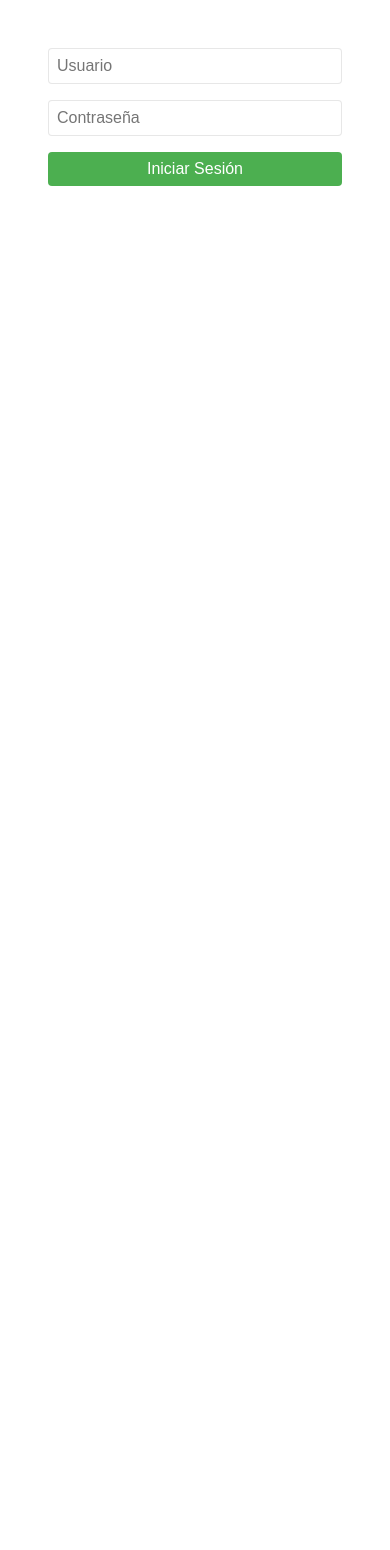
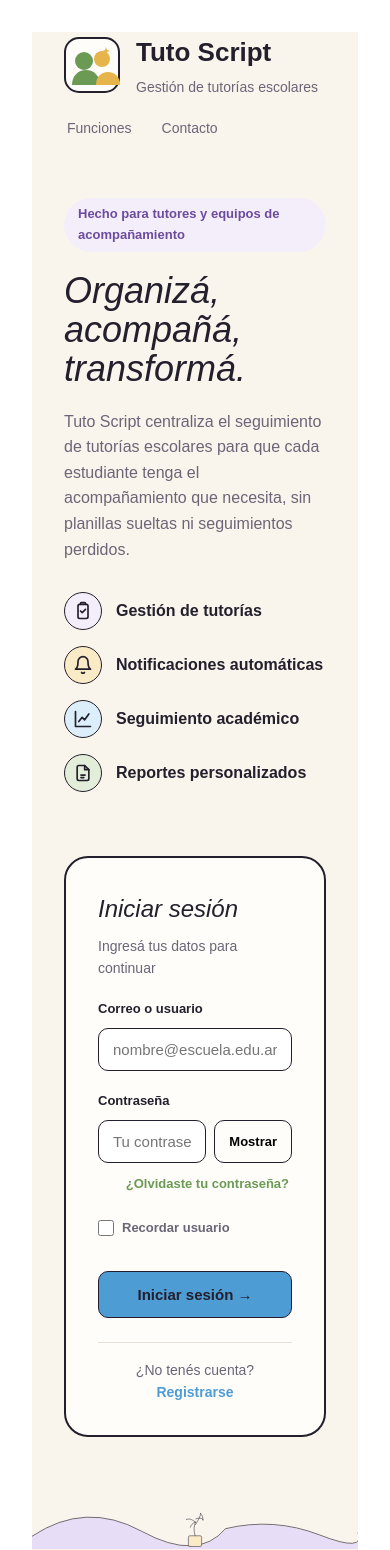
Before and after one commit to Andres-Morillo/SistemaDeTutorias, a Vue app in the folder sistema-tutorias/: page / in a window 390 px wide. Shown: the top 1550 px of the page. Before the commit the page ends 844 px from the top, so only its background shows below. Built offline with nearby package versions, Linux system fonts and the light colour scheme.

Commit message:
login update, responsive fixed x2

```diff
--- a/sistema-tutorias/src/components/login.vue
+++ b/sistema-tutorias/src/components/login.vue
@@ -1,52 +1,368 @@
 <template>
-  <div class="login_input">
-    <input type="text" placeholder="Usuario" class="inpStyle" />
-    <input type="password" placeholder="Contraseña" class="inpStyle" />
-    <button class="accBtn">Iniciar Sesión</button>
+  <div class="page">
+    <header class="container">
+      <div class="brand">
+        <svg class="mark" width="56" height="56" viewBox="0 0 56 56" fill="none">
+          <rect x="1" y="1" width="54" height="54" rx="14" fill="#FFFDF9" stroke="#231F2C" stroke-width="2" />
+          <circle cx="20" cy="24" r="9" fill="#6B9A55" />
+          <circle cx="38" cy="22" r="8" fill="#E5B54C" />
+          <path d="M8 48c0-9 6-15 14-15s14 6 14 15" fill="#6B9A55" />
+          <path d="M32 48c0-8 5-13 12-13s12 5 12 13" fill="#E5B54C" />
+          <path d="M42 10l1 3 3 1-3 1-1 3-1-3-3-1 3-1z" fill="#E5B54C" />
+        </svg>
+        <div>
+          <p class="name">Tuto Script</p>
+          <p class="tag">Gestión de tutorías escolares</p>
+        </div>
+      </div>
+      <nav>
+        <a href="#funciones">Funciones</a>
+        <a href="#contacto">Contacto</a>
+      </nav>
+    </header>
+
+    <main class="container hero">
+      <section>
+        <span class="eyebrow">Hecho para tutores y equipos de acompañamiento</span>
+
+        <h1>Organizá,<br />acompañá,<br />transformá.</h1>
+
+        <p class="lede">
+          Tuto Script centraliza el seguimiento de tutorías escolares para que cada
+          estudiante tenga el acompañamiento que necesita, sin planillas sueltas ni
+          seguimientos perdidos.
+        </p>
+
+        <ul class="features">
+          <li v-for="feature in features" :key="feature.label">
+            <span class="icon" :style="{ background: feature.bg }" v-html="feature.icon"></span>
+            {{ feature.label }}
+          </li>
+        </ul>
+      </section>
+
+      <form class="login" novalidate @submit="handleSubmit">
+        <h2>Iniciar sesión</h2>
+        <p class="sub">Ingresá tus datos para continuar</p>
+
+        <label for="email">Correo o usuario</label>
+        <input id="email" v-model="form.email" type="text" autocomplete="username" placeholder="nombre@escuela.edu.ar" required />
+
+        <label for="password">Contraseña</label>
+        <div class="password-field">
+          <input
+            id="password"
+            v-model="form.password"
+            :type="showPassword ? 'text' : 'password'"
+            autocomplete="current-password"
+            placeholder="Tu contraseña"
+            required
+          />
+          <button type="button" @click="showPassword = !showPassword">{{ showPassword ? 'Ocultar' : 'Mostrar' }}</button>
+        </div>
+        <a href="#" class="forgot" @click.prevent>¿Olvidaste tu contraseña?</a>
+
+        <label class="remember">
+          <input v-model="form.remember" type="checkbox" />
+          Recordar usuario
+        </label>
+
+        <button type="submit" class="submit">Iniciar sesión →</button>
+        <p v-if="statusMessage" class="msg">{{ statusMessage }}</p>
+
+        <hr />
+        <p class="signup">¿No tenés cuenta? <a href="#" @click.prevent>Registrarse</a></p>
+      </form>
+    </main>
+
+    <svg class="landscape" viewBox="0 0 1280 220" preserveAspectRatio="none" aria-hidden="true">
+      <path d="M0 172 Q 210 32 430 152 T 760 142 Q 950 97 1130 167 T 1280 157 V220 H0 Z" fill="#E7DDF6" />
+      <path d="M0 170 Q 210 30 430 150 T 760 140 Q 950 95 1130 165 T 1280 155" fill="none" stroke="#231F2C" stroke-width="2.5" />
+      <rect x="614" y="168" width="52" height="42" rx="6" fill="#FAEBC7" stroke="#231F2C" stroke-width="2" />
+      <path d="M640 168 C 634 144 636 128 642 114 M642 114 C 630 118 624 126 622 134 M642 124 C 654 104 662 92 662 80 M662 80 C 670 88 672 98 670 106 M640 113 C 626 102 616 100 606 104 M643 102 C 656 96 666 98 674 106" fill="none" stroke="#231F2C" stroke-width="2" stroke-linecap="round" />
+    </svg>
+
+    <footer id="contacto" class="container">
+      <span>📞 03548 123456</span>
+      <span>✉️ contacto@tutoscript.edu.ar</span>
+      <span>📍 La Falda, Córdoba</span>
+    </footer>
   </div>
 </template>
 
+<script setup>
+import { reactive, ref } from 'vue'
+
+const showPassword = ref(false)
+const statusMessage = ref('')
+
+const form = reactive({
+  email: '',
+  password: '',
+  remember: false,
+})
+
+const features = [
+  { label: 'Gestión de tutorías', bg: '#F4EEFB', icon: '<svg width="20" height="20" viewBox="0 0 24 24" fill="none" stroke="#231F2C" stroke-width="2" stroke-linecap="round" stroke-linejoin="round"><rect x="6" y="4" width="12" height="17" rx="2"/><path d="M9 4V3a1 1 0 0 1 1-1h4a1 1 0 0 1 1 1v1"/><path d="M9 12l2 2 4-4"/></svg>' },
+  { label: 'Notificaciones automáticas', bg: '#FAEBC7', icon: '<svg width="20" height="20" viewBox="0 0 24 24" fill="none" stroke="#231F2C" stroke-width="2" stroke-linecap="round" stroke-linejoin="round"><path d="M18 8a6 6 0 0 0-12 0c0 7-3 9-3 9h18s-3-2-3-9"/><path d="M13.7 21a2 2 0 0 1-3.4 0"/></svg>' },
+  { label: 'Seguimiento académico', bg: '#DCEEF9', icon: '<svg width="20" height="20" viewBox="0 0 24 24" fill="none" stroke="#231F2C" stroke-width="2" stroke-linecap="round" stroke-linejoin="round"><path d="M3 3v18h18"/><path d="M7 15l4-5 3 3 5-7"/></svg>' },
+  { label: 'Reportes personalizados', bg: '#E2EEDA', icon: '<svg width="20" height="20" viewBox="0 0 24 24" fill="none" stroke="#231F2C" stroke-width="2" stroke-linecap="round" stroke-linejoin="round"><path d="M14 3H7a2 2 0 0 0-2 2v14a2 2 0 0 0 2 2h10a2 2 0 0 0 2-2V8z"/><path d="M14 3v5h5"/><path d="M9.5 14.5h5M9.5 17.5h3.5"/></svg>' },
+]
+
+function handleSubmit(event) {
+  event.preventDefault()
+  statusMessage.value = 'Esto es una vista de demostración — no hay backend conectado todavía.'
+}
+</script>
+
+<style>
+/* Global reset so the component fills the full browser window,
+   not a small centered box. Add this once at the app root if you
+   already have your own reset. */
+html, body, #app {
+  margin: 0;
+  width: 100%;
+  min-height: 100%;
+}
+</style>
+
 <style scoped>
-.login_input {
-  display: flex;
-  flex-direction: column;
-  gap: 1rem;
-
-  width: 100%;
-  max-width: 360px;
-  margin: 0 auto;
-  padding: 1rem;
+* {
   box-sizing: border-box;
 }
 
-.inpStyle {
+.page {
   width: 100%;
-  padding: 0.5rem;
-  border: 1px solid var(--color-border);
-  border-radius: 4px;
-  box-sizing: border-box;
-  font-size: 1rem;
+  min-height: 100vh;
+  background: #faf5ec;
+  color: #231f2c;
+  font-family: sans-serif;
 }
 
-.accBtn {
-  width: 100%;
-  padding: 0.5rem;
-  border: none;
-  border-radius: 4px;
-  background-color: #4CAF50;
-  color: var(--color-background);
-  cursor: pointer;
-  font-size: 1rem;
+.container {
+  max-width: 1200px;
+  margin: 0 auto;
+  padding: 0 32px;
 }
 
-.accBtn:hover {
-  opacity: 0.9;
+/* ---------- header ---------- */
+header {
+  display: flex;
+  align-items: center;
+  justify-content: space-between;
+  flex-wrap: wrap;
+  gap: 16px;
+  padding-top: 32px;
+}
+.brand {
+  display: flex;
+  align-items: center;
+  gap: 16px;
+}
+.name {
+  margin: 0;
+  font-size: 26px;
+  font-weight: 700;
+}
+.tag {
+  margin: 2px 0 0;
+  font-size: 14px;
+  color: #6b6577;
+}
+nav {
+  display: flex;
+  gap: 24px;
+  font-size: 14px;
+  font-weight: 600;
+}
+nav a {
+  color: #6b6577;
+  text-decoration: none;
 }
 
-/* Ajustes opcionales para pantallas grandes */
-@media (min-width: 1024px) {
-  .login_input {
-    max-width: 400px;
+/* ---------- hero ---------- */
+.hero {
+  display: grid;
+  grid-template-columns: 1.1fr 0.9fr;
+  gap: 48px;
+  padding-top: 56px;
+}
+@media (max-width: 860px) {
+  .hero {
+    grid-template-columns: 1fr;
   }
 }
+
+.eyebrow {
+  display: inline-block;
+  background: #f4eefb;
+  color: #6c4b9c;
+  font-size: 13px;
+  font-weight: 600;
+  padding: 6px 14px;
+  border-radius: 999px;
+  margin-bottom: 20px;
+}
+
+h1 {
+  margin: 0;
+  font-style: italic;
+  font-size: clamp(36px, 5vw, 56px);
+  line-height: 1.08;
+}
+
+.lede {
+  margin-top: 20px;
+  font-size: 16px;
+  line-height: 1.6;
+  color: #6b6577;
+  max-width: 46ch;
+}
+
+.features {
+  list-style: none;
+  margin: 30px 0 0;
+  padding: 0;
+}
+.features li {
+  display: flex;
+  align-items: center;
+  gap: 14px;
+  font-size: 16px;
+  font-weight: 600;
+  margin-bottom: 16px;
+}
+.icon {
+  width: 38px;
+  height: 38px;
+  border-radius: 50%;
+  border: 1.5px solid #231f2c;
+  display: flex;
+  align-items: center;
+  justify-content: center;
+  flex-shrink: 0;
+}
+
+/* ---------- login form ---------- */
+.login {
+  background: #fffdf9;
+  border: 2px solid #231f2c;
+  border-radius: 24px;
+  padding: 32px;
+}
+.login h2 {
+  margin: 0;
+  font-style: italic;
+  font-size: 24px;
+}
+.login .sub {
+  margin: 6px 0 0;
+  font-size: 14px;
+  color: #6b6577;
+}
+.login label {
+  display: block;
+  font-size: 13px;
+  font-weight: 700;
+  margin: 20px 0 8px;
+}
+.login input[type='text'],
+.login input[type='email'],
+.login input[type='password'] {
+  width: 100%;
+  border: 1.5px solid #231f2c;
+  border-radius: 10px;
+  padding: 12px 14px;
+  font-size: 15px;
+  font-family: inherit;
+}
+.password-field {
+  display: flex;
+  gap: 8px;
+}
+.password-field input {
+  flex: 1;
+}
+.password-field button {
+  border: 1.5px solid #231f2c;
+  background: #fffdf9;
+  border-radius: 10px;
+  padding: 0 14px;
+  font-size: 13px;
+  font-weight: 600;
+  cursor: pointer;
+}
+.forgot {
+  display: block;
+  text-align: right;
+  margin-top: 8px;
+  font-size: 13px;
+  font-weight: 600;
+  color: #6b9a55;
+  text-decoration: none;
+}
+.remember {
+  display: flex !important;
+  align-items: center;
+  gap: 8px;
+  font-size: 14px;
+  font-weight: 500;
+  color: #6b6577;
+}
+.remember input {
+  width: 16px;
+  height: 16px;
+}
+.submit {
+  width: 100%;
+  margin-top: 24px;
+  border: 1.5px solid #231f2c;
+  background: #4e9cd4;
+  color: #231f2c;
+  font-weight: 700;
+  font-size: 15px;
+  padding: 14px;
+  border-radius: 10px;
+  cursor: pointer;
+}
+.msg {
+  margin-top: 12px;
+  font-size: 13px;
+  font-weight: 600;
+  color: #6c4b9c;
+  text-align: center;
+}
+.login hr {
+  border: none;
+  border-top: 1.5px solid #e7e0d3;
+  margin: 24px 0 16px;
+}
+.signup {
+  margin: 0;
+  text-align: center;
+  font-size: 14px;
+  color: #6b6577;
+}
+.signup a {
+  color: #4e9cd4;
+  font-weight: 700;
+}
+
+/* ---------- landscape ---------- */
+.landscape {
+  display: block;
+  width: 100%;
+  margin-top: 56px;
+}
+
+/* ---------- footer ---------- */
+footer {
+  display: flex;
+  flex-wrap: wrap;
+  gap: 16px 32px;
+  justify-content: space-between;
+  padding: 20px 32px 32px;
+  font-size: 14px;
+  color: #6b6577;
+}
 </style>
```
